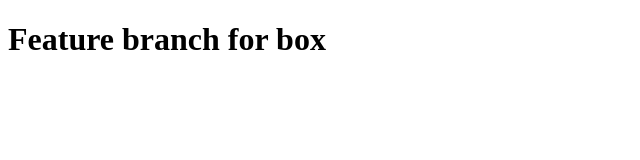
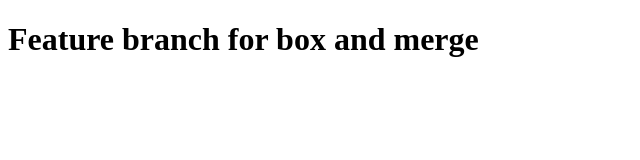
Before and after one commit to TusharSinghal90/myntra-clone, a plain HTML site: page feature.html in a window 1280 px wide. Shown: the whole page, without its empty margins (0-640 px from the left). Drawn offline with Linux system fonts and the light colour scheme.

Commit message:
Add box and merge word

```diff
--- a/feature.html
+++ b/feature.html
@@ -6,6 +6,6 @@
     <title>Document</title>
 </head>
 <body>
-    <h1>Feature branch for box</h1>
+    <h1>Feature branch for box and merge</h1>
 </body>
 </html>
```
